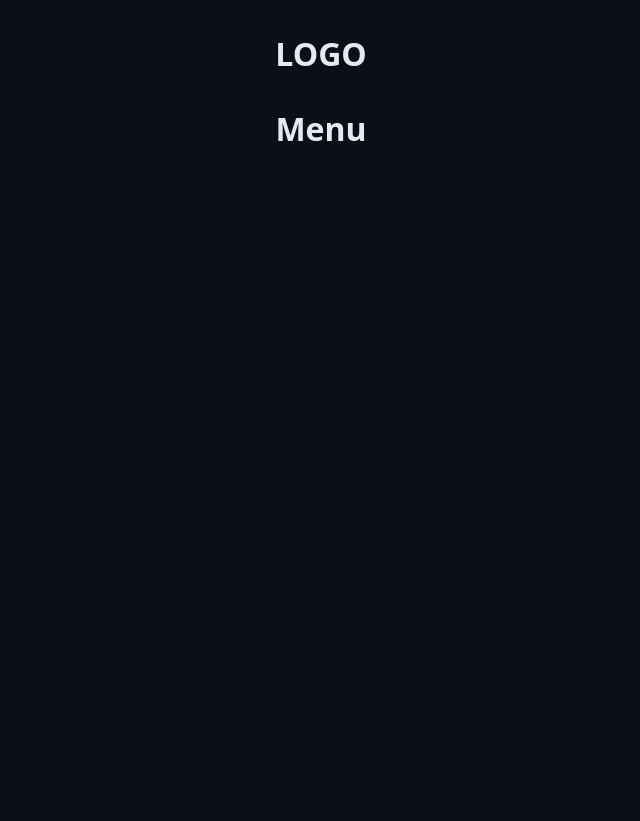
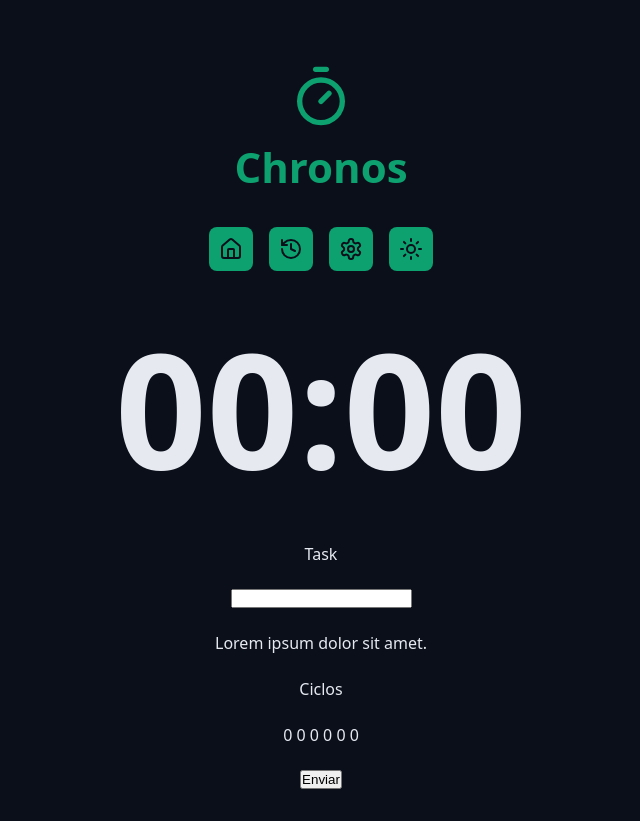
Before and after one commit to MateusGomesc/chronos-pomodoro, a React (Vite) app: page / in a window 1280 px wide. Shown: the whole page, without its empty margins (319-959 px from the left). Before the commit the page ends 800 px from the top, so only its background shows below. Built offline with nearby package versions, Linux system fonts and the light colour scheme.

Commit message:
feat: add homepage struct

```diff
--- a/src/App.tsx
+++ b/src/App.tsx
@@ -2,17 +2,42 @@ import './styles/theme.css'
 import './styles/global.css'
 
 import { Container } from './components/Container'
-import { Heading } from './components/Heading'
+import { Logo } from './components/Logo'
+import { Menu } from './components/Menu'
+import { CountDown } from './components/CountDown'
 
 
 export function App(){
     return (
         <>
             <Container>
-                    <Heading>LOGO</Heading>
+                <Logo/>
             </Container>
             <Container>
-                    <Heading>Menu</Heading>
+                <Menu/>
+            </Container>
+            <Container>
+                <CountDown/>
+            </Container>
+            <Container>
+                <form className='form' action="">
+                    <div className="formRow">
+                        <label htmlFor="input">Task</label>
+                        <input type="text" id='input' />
+                    </div>
+                    <div className="formRow">
+                        <p>
+                            Lorem ipsum dolor sit amet.
+                        </p>
+                    </div>
+                    <div className="formRow">
+                        <p>Ciclos</p>
+                        <p>0 0 0 0 0 0</p>
+                    </div>
+                    <div className="formRow">
+                        <button>Enviar</button>
+                    </div>
+                </form>
             </Container>
         </>
     )
--- a/src/components/Container.tsx
+++ b/src/components/Container/index.tsx
@@ -1,4 +1,4 @@
-import styles from './Container.module.css'
+import styles from './styles.module.css'
 
 interface ContainerProps{
     children: React.ReactNode
--- /dev/null
+++ b/src/components/CountDown/index.tsx
@@ -0,0 +1,6 @@
+import styles from './styles.module.css'
+
+
+export function CountDown(){
+    return <div className={styles.container}>00:00</div>
+}
--- /dev/null
+++ b/src/components/CountDown/styles.module.css
@@ -0,0 +1,6 @@
+.container{
+    font-size: clamp(8rem, 25vw, 16rem);
+    font-weight: bold;
+    text-align: center;
+    line-height: 1.3;
+}
--- a/src/components/Heading.tsx
+++ b/src/components/Heading/index.tsx
@@ -1,4 +1,4 @@
-import styles from './Heading.module.css'
+import styles from './styles.module.css'
 
 interface HeadingProps{
     children: React.ReactNode
--- /dev/null
+++ b/src/components/Logo/index.tsx
@@ -0,0 +1,12 @@
+import styles from './styles.module.css'
+
+import { TimerIcon } from 'lucide-react'
+
+export function Logo(){
+    return <div className={styles.logo}>
+        <a href="#" className={styles.logoLink}>
+            <TimerIcon />
+            <span>Chronos</span>
+        </a>
+    </div>
+}
--- /dev/null
+++ b/src/components/Logo/styles.module.css
@@ -0,0 +1,29 @@
+.logo{
+    display: flex;
+    align-items: center;
+    justify-content: center;
+    gap: 2.4rem;
+    padding-top: 3.2rem;
+}
+
+.logoLink{
+    display: flex;
+    align-items: center;
+    justify-content: center;
+    gap: 1rem;
+    flex-direction: column;
+    font-size: 4.2rem;
+    font-weight: bold;
+    text-decoration: none;
+    color: var(--primary);
+    transition: all 0.1s ease-in-out;
+}
+
+.logoLink:hover{
+    filter: brightness(80%);
+}
+
+.logoLink svg{
+    width: 6.4rem;
+    height: 6.4rem;
+}
--- /dev/null
+++ b/src/components/Menu/index.tsx
@@ -0,0 +1,20 @@
+import styles from './styles.module.css'
+
+import { HistoryIcon, HouseIcon, SettingsIcon, SunIcon } from 'lucide-react'
+
+export function Menu(){
+    return <nav className={styles.menu}>
+        <a href="#" className={styles.menuLink}>
+            <HouseIcon />
+        </a>
+        <a href="#" className={styles.menuLink}>
+            <HistoryIcon />
+        </a>
+        <a href="#" className={styles.menuLink}>
+            <SettingsIcon />
+        </a>
+        <a href="#" className={styles.menuLink}>
+            <SunIcon />
+        </a>
+    </nav>
+}
--- /dev/null
+++ b/src/components/Menu/styles.module.css
@@ -0,0 +1,27 @@
+.menu{
+    display: flex;
+    align-items: center;
+    justify-content: center;
+    gap: 1.6rem;
+}
+
+.menuLink{
+    display: inline-flex;
+    align-items: center;
+    justify-content: center;
+    text-decoration: none;
+    background: var(--primary);
+    color: var(--text-over-primary);
+    transition: all 0.1s ease-in-out;
+    padding: 1rem;
+    border-radius: 0.8rem;
+}
+
+.menuLink:hover{
+    filter: brightness(80%);
+}
+
+.menuLink svg{
+    width: 2.4rem;
+    height: 2.4rem;
+}
--- a/src/styles/global.css
+++ b/src/styles/global.css
@@ -14,3 +14,19 @@ body{
     background: var(--gray-900);
     color: var(--text-default);
 }
+
+.form{
+    display: flex;
+    align-items: center;
+    justify-content: center;
+    flex-direction: column;
+    gap: 2.4rem;
+}
+
+.formRow{
+    display: flex;
+    align-items: center;
+    justify-content: center;
+    flex-direction: column;
+    gap: 2.4rem;
+}
```
Also changed, not shown: src/components/Container/styles.module.css (renamed from src/components/Container.module.css), src/components/Heading/styles.module.css (renamed from src/components/Heading.module.css).
